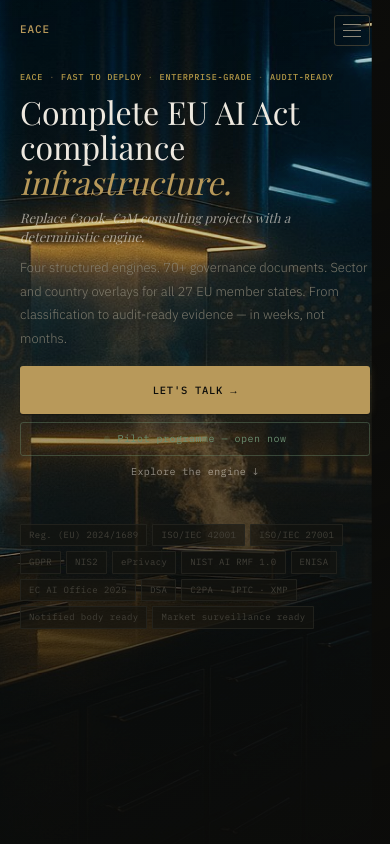
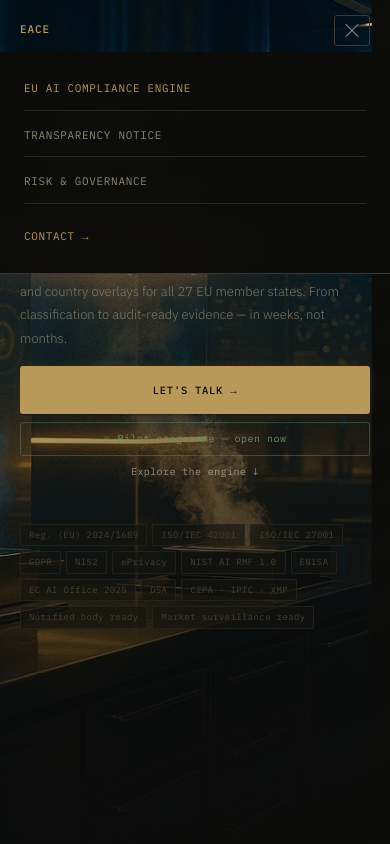
Before and after one commit to digitaldesignlab4u/eace-engine, a plain HTML site: page index.html in a window 390 px wide. Both pictures are taken after a click on the button "Open navigation menu". Shown: the top 844 px of the page. Drawn offline with nearby package versions, Linux system fonts and the light colour scheme; a web font is replaced by a local one.

Commit message:
Update index.html

```diff
--- a/index.html
+++ b/index.html
@@ -1284,9 +1284,6 @@ function runP1Check(){
 </div>
 
 <!-- SCROLL TO TOP -->
-
-
-<!-- SCROLL TO TOP -->
 <button id="scroll-top" type="button" aria-label="Scroll to top of page">
   <svg width="14" height="14" viewBox="0 0 14 14" fill="none" aria-hidden="true">
     <path d="M7 11V3M3 7l4-4 4 4" stroke="currentColor" stroke-width="1.5" stroke-linecap="round" stroke-linejoin="round"/>
@@ -1294,6 +1291,32 @@ function runP1Check(){
 </button>
 
 <script src="eace-shared.js"></script>
+<script>
+(function(){
+  var btn=document.getElementById('hamburger');
+  var menu=document.getElementById('mobile-menu');
+  if(!btn||!menu)return;
+  btn.addEventListener('click',function(){
+    var o=menu.classList.toggle('open');
+    btn.classList.toggle('open',o);
+    btn.setAttribute('aria-expanded',o?'true':'false');
+    document.body.style.overflow=o?'hidden':'';
+  });
+  document.addEventListener('click',function(e){
+    if(!btn.contains(e.target)&&!menu.contains(e.target)){
+      menu.classList.remove('open');btn.classList.remove('open');
+      btn.setAttribute('aria-expanded','false');document.body.style.overflow='';
+    }
+  });
+  menu.querySelectorAll('a').forEach(function(a){
+    a.addEventListener('click',function(){
+      menu.classList.remove('open');btn.classList.remove('open');
+      btn.setAttribute('aria-expanded','false');document.body.style.overflow='';
+    });
+  });
+})();
+</script>
+
 
 <script>
 /* ── SAMPLE PDF MODAL ── */
```
